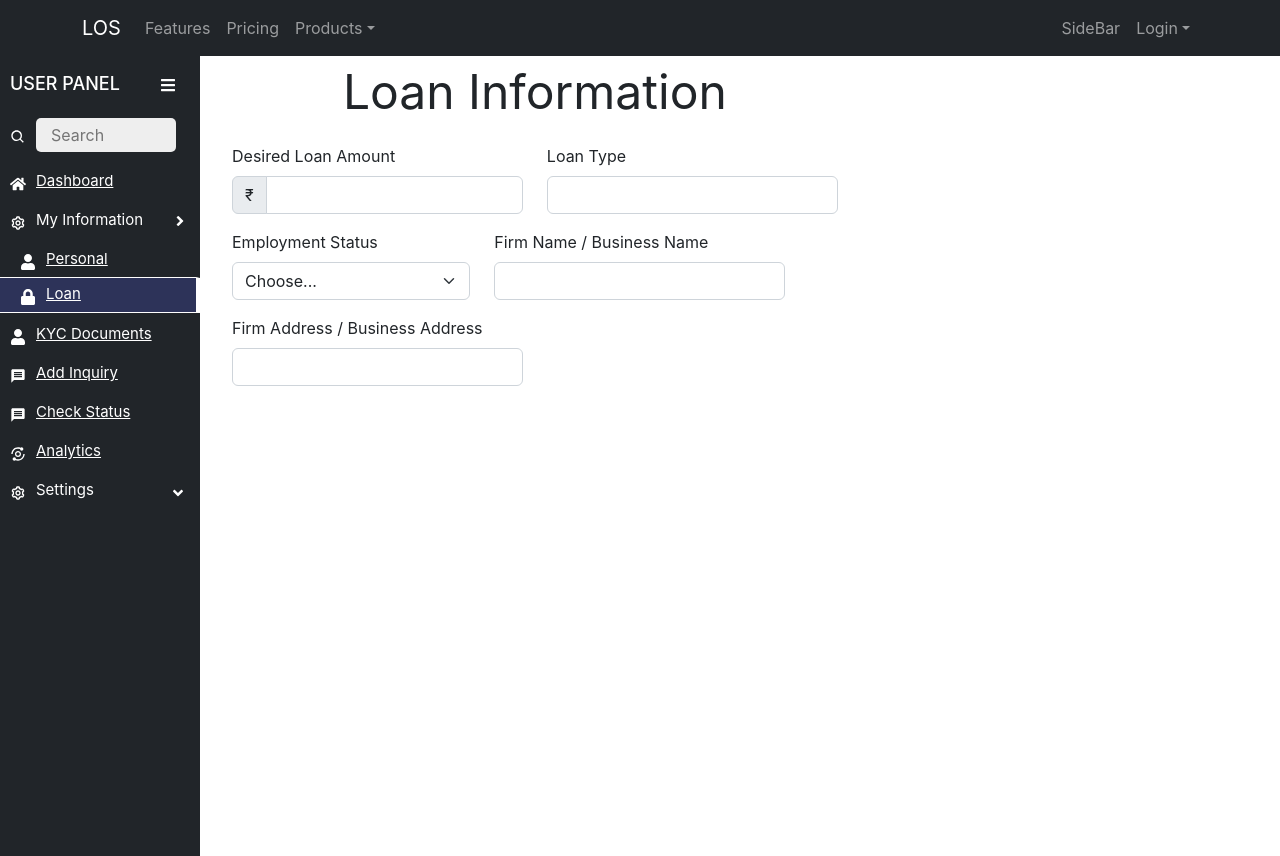
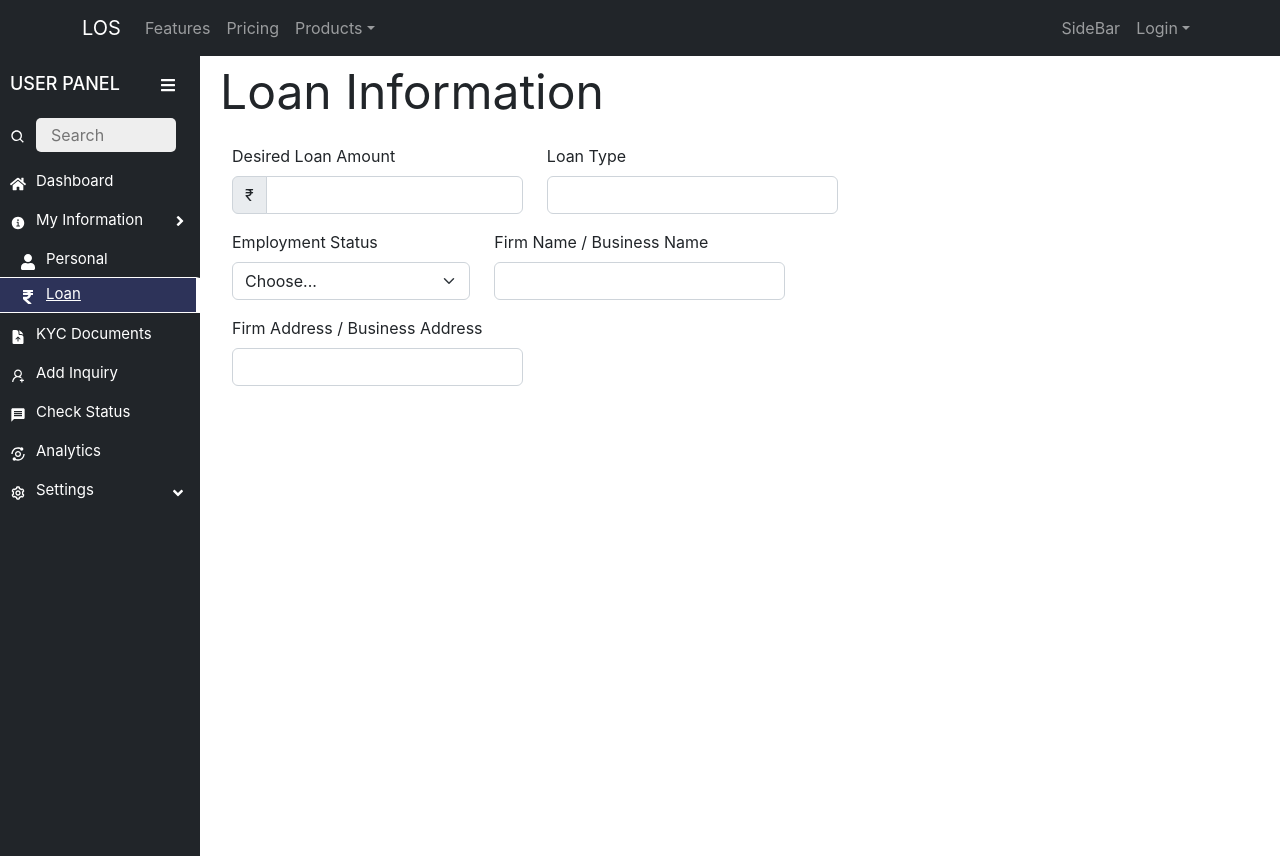
Before and after one commit to aryan-michael/los-final, a React (Create React App) app in the folder lord-save-me/: page /sidebar/my-info/loan-info in a window 1280 px wide. Both pictures are taken after a click on the element 22 px from the left and 221 px from the top of the page. Built offline with nearby package versions, Linux system fonts and the light colour scheme.

Commit message:
minor css changes

```diff
--- a/lord-save-me/src/components/Sidebar/SideBar.css
+++ b/lord-save-me/src/components/Sidebar/SideBar.css
@@ -15,7 +15,6 @@ main {
 .title {
     font-size: 3rem;
     display: grid;
-    place-items: center;
 }
 
 /* Sidebar */
@@ -78,6 +77,12 @@ main {
     padding: 5px 10px;
     border-right: 4px solid transparent;
     transition: 0.2s cubic-bezier(0.6, -0.28, 0.735, 0.045);
+    text-decoration: none;
+}
+
+.link_text {
+    white-space: nowrap;
+    font-size: 15px;
 }
 
 .link:hover {
@@ -89,11 +94,7 @@ main {
 .active {
     border-right: 4px solid white;
     background: rgb(45, 51, 89);
-}
-
-.link_text {
-    white-space: nowrap;
-    font-size: 15px;
+    text-decoration: underline;
 }
 
 .menu {
--- a/lord-save-me/src/components/Sidebar/SideBar.jsx
+++ b/lord-save-me/src/components/Sidebar/SideBar.jsx
@@ -1,8 +1,10 @@
 import { NavLink } from "react-router-dom";
-import { FaBars, FaHome, FaLock, FaMoneyBill, FaUser } from "react-icons/fa";
+import { FaBars, FaHome, FaLock, FaRupeeSign, FaMoneyBill, FaUser } from "react-icons/fa";
+import { HiDocumentArrowUp } from "react-icons/hi2";
+import { AiOutlineUserAdd } from "react-icons/ai";
 import { MdMessage } from "react-icons/md";
-import { BiAnalyse, BiSearch } from "react-icons/bi";
-import { BiCog } from "react-icons/bi";
+import { BiAnalyse, BiSearch, BiCog } from "react-icons/bi";
+import { IoInformationCircle } from "react-icons/io5";
 import { useState } from "react";
 import { AnimatePresence, motion } from "framer-motion";
 import SidebarMenu from "./SidebarMenu";
@@ -19,7 +21,7 @@ const routes = [
   {
     path: "/sidebar/my-info",
     name: "My Information",
-    icon: <BiCog />,
+    icon: <IoInformationCircle />,
     exact: true,
     subRoutes: [
       {
@@ -30,19 +32,19 @@ const routes = [
       {
         path: "/sidebar/my-info/loan-info",
         name: "Loan",
-        icon: <FaLock />,
+        icon: <FaRupeeSign />,
       },
     ],
   },
   {
     path: "/sidebar/kyc-docs",
     name: "KYC Documents",
-    icon: <FaUser />,
+    icon: <HiDocumentArrowUp />,
   },
   {
     path: "/sidebar/add-inquiry",
     name: "Add Inquiry",
-    icon: <MdMessage />,
+    icon: <AiOutlineUserAdd />,
   },
   {
     path: "/sidebar/check-status",
```
Also changed, not shown: lord-save-me/src/pages/AdminPanel/Dashboard.jsx (added, +7 -0 lines), lord-save-me/src/pages/AdminPanel/Statistics.jsx (added, +7 -0 lines).
